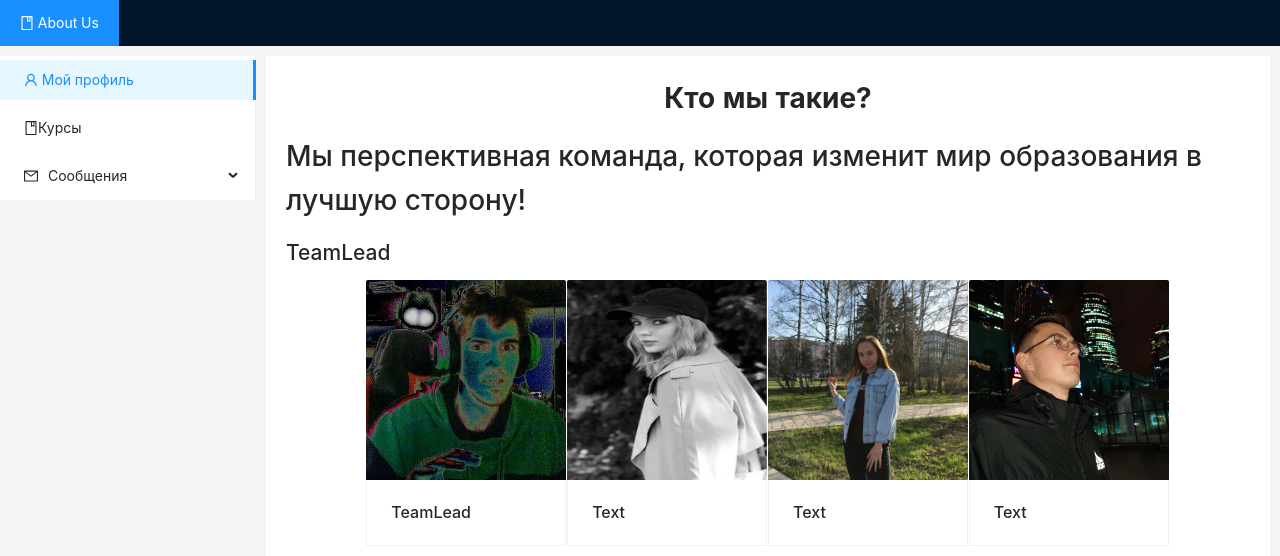
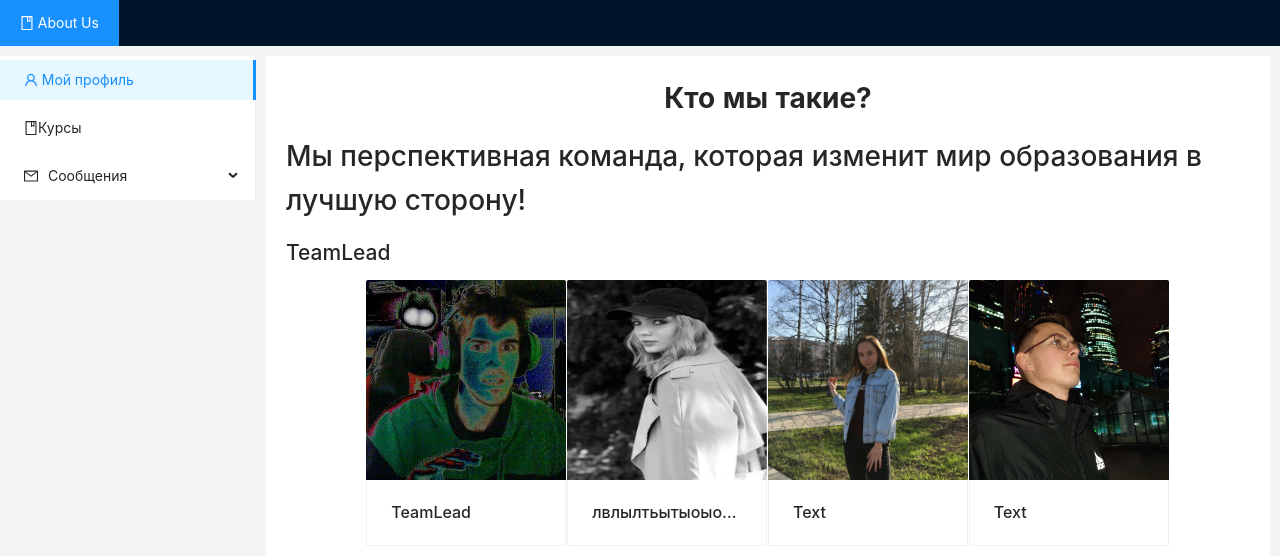
Before and after one commit to Ullanar/des_stankin, a React (Create React App) app: page /aboutus in a window 1280 px wide. Shown: the top 556 px of the page. Built offline with nearby package versions, Linux system fonts and the light colour scheme.

Commit message:
minor fix

```diff
--- a/src/Components/Aboutass/aboutass.js
+++ b/src/Components/Aboutass/aboutass.js
@@ -12,7 +12,7 @@ function AboutAss() {
         },
         {
             src: 'images/Лиза А.jpg',
-            text: 'Text',
+            text: 'лвлылтьытыоыовоу',
         },
         {
             src: 'images/Лиза Ш.jpg',
```
Also changed, not shown: 1 other file (tests, documents, lock files or other folders).
